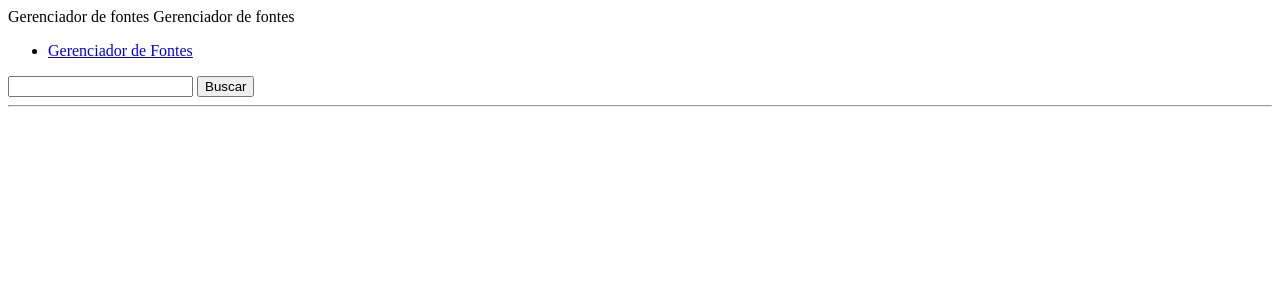
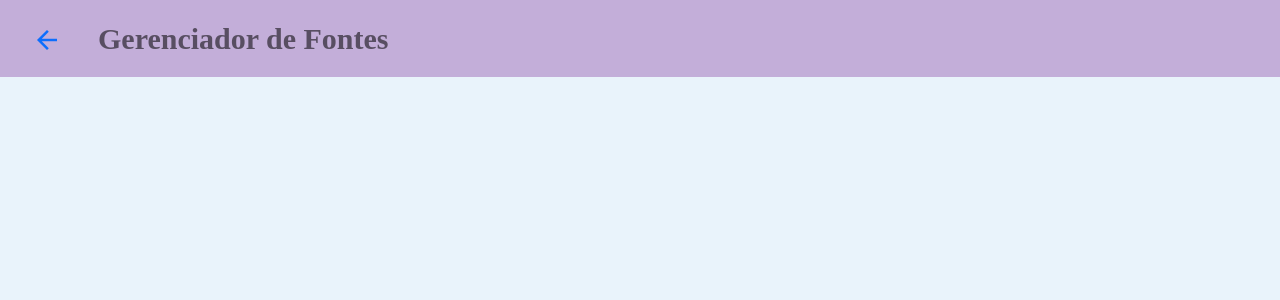
Before and after one commit to falloutdey/Projeto-Programacao-1-UFPA, a Django app: page /gerenciador-fontes/ in a window 1280 px wide. Shown: the top 300 px of the page. Run offline with Django 4.2, Linux system fonts and the light colour scheme.

Commit message:
aba de gerenciador de fontes adicionada

```diff
--- /dev/null
+++ b/ProjetoEscavador/EscavadorApp/static/css/gerenciador.css
@@ -0,0 +1,27 @@
+* {
+    margin: 0;
+    padding: 0;
+}
+
+body {
+    background-color: #E9F3FB;
+}
+
+nav {
+    background-color: #C3AED9;
+    font-family: montserrat;
+    font-weight: 600;
+}
+
+span {
+    font-size: 30px;
+}
+
+#icon{
+    padding-top: 10px;
+    font-size: 30px;
+}
+
+#icon, span{
+    margin-left: 20px;
+}
--- a/ProjetoEscavador/EscavadorApp/templates/gerenciador.html
+++ b/ProjetoEscavador/EscavadorApp/templates/gerenciador.html
@@ -1,14 +1,37 @@
-{% extends 'index.html' %}
 {% load static %}
 
 <!DOCTYPE html>
-<html lang="en">
-{% block head %}
-{% block title%} Gerenciador de fontes {% endblock %}
-{% endblock %}
+<html lang="pt-br">
+
+<head>
+    <meta charset="UTF-8">
+    <meta http-equiv="X-UA-Compatible" content="IE=edge">
+    <meta name="viewport" content="width=device-width, initial-scale=1.0">
+    <link href="https://fonts.googleapis.com/icon?family=Material+Icons" rel="stylesheet">
+    <title> Gerenciador de Fontes</title>
+
+    <!-- Bootstrap -->
+    <link href="https://cdn.jsdelivr.net/npm/bootstrap@5.2.3/dist/css/bootstrap.min.css" rel="stylesheet"
+        integrity="sha384-rbsA2VBKQhggwzxH7pPCaAqO46MgnOM80zW1RWuH61DGLwZJEdK2Kadq2F9CUG65" crossorigin="anonymous">
+    <link rel="stylesheet" href="{% static 'css/gerenciador.css' %}">
+
+    <!-- Scripts -->
+    <script src="https://cdn.jsdelivr.net/npm/bootstrap@5.2.3/dist/js/bootstrap.bundle.min.js"
+        integrity="sha384-kenU1KFdBIe4zVF0s0G1M5b4hcpxyD9F7jL+jjXkk+Q2h455rYXK/7HAuoJl+0I4"
+        crossorigin="anonymous"></script>
+</head>
+
 <body>
-    {% block navbar %}
-    {% block navtext %} Gerenciador de fontes {% endblock %}
-    {% endblock %}
+    <nav class="navbar navbar-expand">
+        <div class="container-fluid d-flex flex-row justify-content-start">
+            <div class="navbar-brand">
+                <a href="/">
+                    <i class="material-icons" id="icon">arrow_back</i>
+                </a>
+            </div>
+                <span class="navbar-text">Gerenciador de Fontes</span>
+        </div>
+    </nav>
 </body>
+
 </html>
--- a/ProjetoEscavador/EscavadorApp/templates/index.html
+++ b/ProjetoEscavador/EscavadorApp/templates/index.html
@@ -2,9 +2,6 @@
 
 <!DOCTYPE html>
 <html lang="pt-br">
-
-{% block head %}
-
 <head>
     <meta charset="UTF-8">
     <meta http-equiv="X-UA-Compatible" content="IE=edge">
@@ -21,9 +18,6 @@
         integrity="sha384-kenU1KFdBIe4zVF0s0G1M5b4hcpxyD9F7jL+jjXkk+Q2h455rYXK/7HAuoJl+0I4"
         crossorigin="anonymous"></script>
 </head>
-
-{% endblock %}
-
 <body>
     {% block navbar %}
     <nav class="navbar navbar-expand">
```
